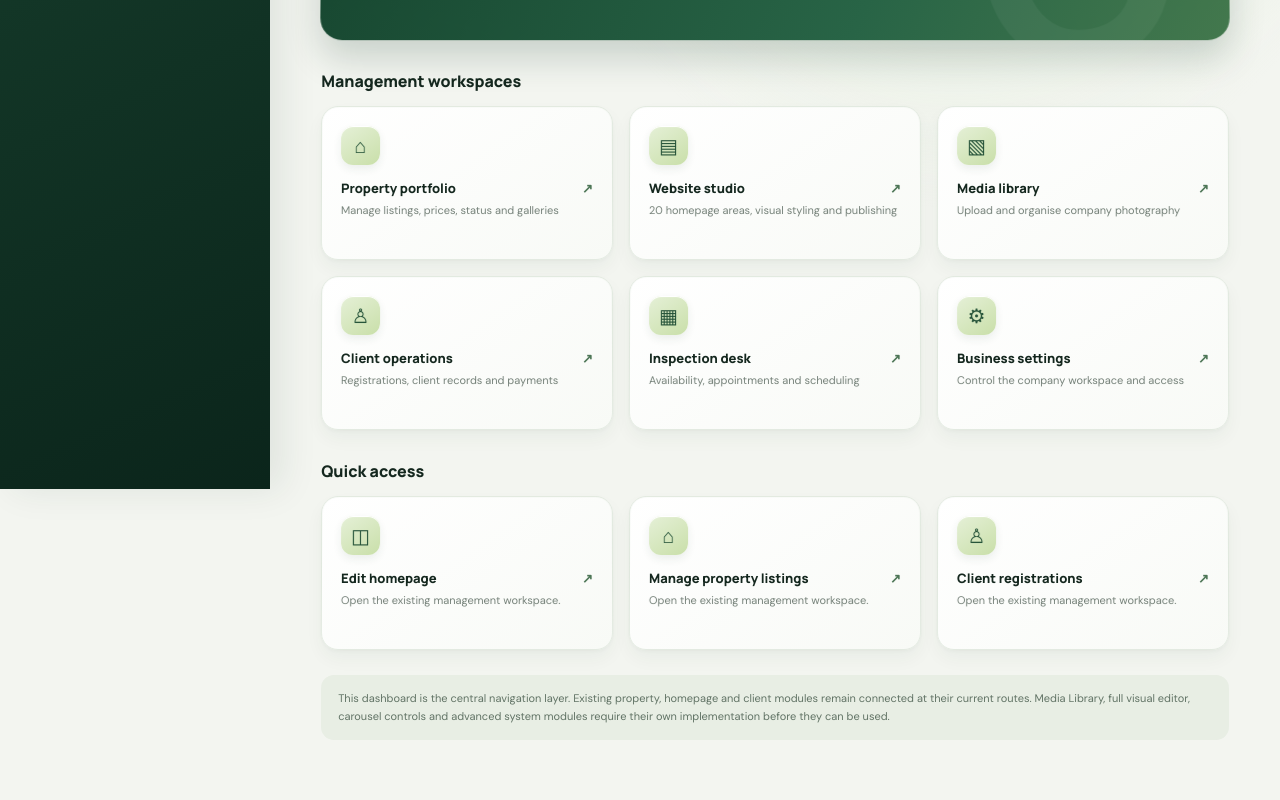
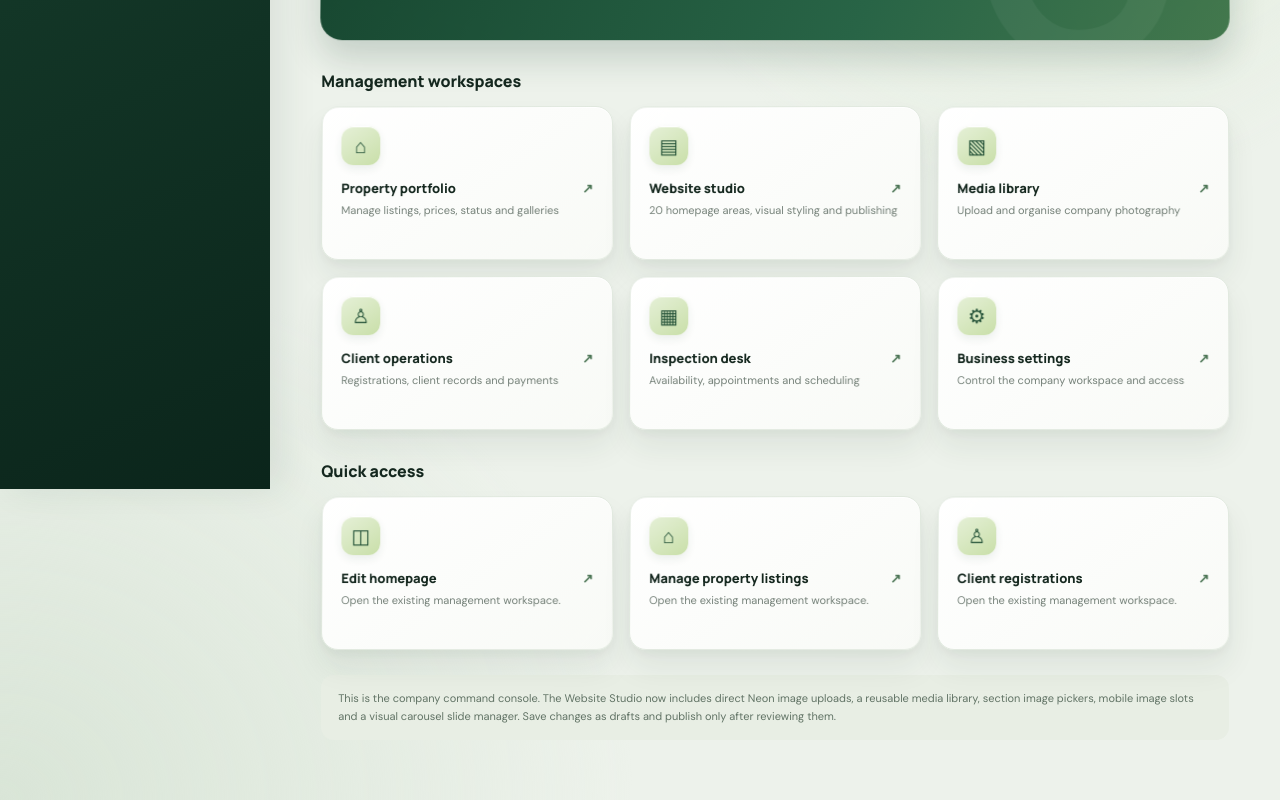
Before and after one commit to mrceogodwin/gbestluxuryrealty, a Next.js app: page /admin/control in a window 1280 px wide. Shown: the part 311-1111 px from the top of the page. Built offline with nearby package versions, Linux system fonts and the light colour scheme; no server answers; a web font is replaced by a local one.

Commit message:
Polish G-BEST command console depth and feature navigation

```diff
--- a/app/admin/control/page.js
+++ b/app/admin/control/page.js
@@ -12,13 +12,13 @@ export default function ControlCentre(){
  return <main className="gb-control">
  <style jsx global>{`
  @import url('https://fonts.googleapis.com/css2?family=DM+Sans:wght@400;500;600;700;800&family=Manrope:wght@400;500;600;700;800&display=swap');
- .gb-control{--ink:#14271e;--green:#164c34;--lime:#b6d879;--paper:#f3f5f0;min-height:100vh;background:radial-gradient(ellipse at 75% -15%,#dcebd5 0,transparent 38%),var(--paper);color:var(--ink);font-family:'DM Sans',sans-serif;display:flex}
+ .gb-control{--ink:#14271e;--green:#164c34;--lime:#b6d879;--paper:#edf2eb;min-height:100vh;background:radial-gradient(ellipse at 82% -10%,#d9e9d1 0,transparent 36%),radial-gradient(ellipse at 0% 100%,#d9e5d7 0,transparent 35%),var(--paper);color:var(--ink);font-family:'DM Sans',sans-serif;display:flex}
  .gb-side{width:270px;flex-shrink:0;background:linear-gradient(155deg,#173f2d,#0b251b);color:#f6f7ef;padding:26px 17px;min-height:100vh;position:sticky;top:0;height:100vh;overflow:auto;box-shadow:12px 0 35px #163b2917}
  .gb-brand{padding:8px 12px 28px;border-bottom:1px solid #ffffff20;margin-bottom:22px}.gb-brand b{font:800 21px Manrope;letter-spacing:2px}.gb-brand small{display:block;color:#b8c9bd;font-size:10px;letter-spacing:2px;margin-top:7px}
  .gb-nav-label{font-size:9px;letter-spacing:2px;color:#a8c0af;padding:17px 12px 8px;font-weight:800}.gb-nav a{display:flex;align-items:center;gap:12px;color:#dce8df;text-decoration:none;padding:11px 12px;border-radius:10px;font-size:12px;margin:3px 0;transition:.2s}.gb-nav a:hover,.gb-nav a.sel{background:linear-gradient(100deg,#ffffff22,#ffffff09);color:#fff;box-shadow:inset 3px 0 #b6d879}.gb-nav a span{width:19px;text-align:center;color:#c4df9d;font-size:16px}
  .gb-main{min-width:0;flex:1;padding:30px clamp(18px,4vw,58px) 60px}.gb-top{display:flex;justify-content:space-between;align-items:center;gap:16px;margin-bottom:32px}.gb-kicker{font-size:10px;letter-spacing:2px;color:#64806d;font-weight:800}.gb-top h1{font:800 clamp(26px,4vw,39px) Manrope;margin:8px 0 5px;letter-spacing:-1.5px}.gb-sub{font-size:13px;color:#708078}.gb-avatar{width:42px;height:42px;border-radius:14px;background:linear-gradient(145deg,#e0efce,#a9c779);display:grid;place-items:center;color:#17432d;font-weight:800;box-shadow:0 8px 20px #315d3b30}
  .gb-welcome{background:linear-gradient(115deg,#16452f,#286446 62%,#43784d);border-radius:22px;padding:27px 30px;color:white;position:relative;overflow:hidden;box-shadow:0 18px 35px #173d2c30,inset 0 1px #ffffff30;transform:perspective(900px) rotateX(1deg)}.gb-welcome:after{content:'G';position:absolute;right:6%;top:-75px;font:900 270px Manrope;color:#ffffff0c;transform:rotate(-12deg);pointer-events:none}.gb-welcome h2{font:800 23px Manrope;margin:0 0 8px;position:relative}.gb-welcome p{font-size:12px;color:#d6e6d8;max-width:520px;line-height:1.7;position:relative}.gb-pill{display:inline-block;background:#c9e69a;color:#183c29;padding:7px 11px;border-radius:99px;font-size:9px;font-weight:800;letter-spacing:1px;margin-bottom:15px}
- .gb-section-title{font:800 16px Manrope;margin:30px 0 14px}.gb-grid{display:grid;grid-template-columns:repeat(3,minmax(0,1fr));gap:16px}.gb-tile{display:block;text-decoration:none;color:inherit;background:linear-gradient(145deg,#fff,#f8faf6);border:1px solid #e0e8de;border-radius:17px;padding:19px;min-height:154px;box-shadow:0 9px 18px #173d2c0b,0 2px 4px #173d2c08;transition:transform .22s,box-shadow .22s;transform:perspective(800px) rotateX(1deg)}.gb-tile:hover{transform:perspective(800px) translateY(-5px) rotateX(0deg);box-shadow:0 18px 28px #173d2c18}.gb-tile-icon{width:39px;height:39px;border-radius:12px;background:linear-gradient(145deg,#e5f0d7,#c9dfa9);display:grid;place-items:center;font-size:20px;color:#245238;box-shadow:inset 0 1px #fff,0 4px 8px #244e3215}.gb-tile h3{font:800 13px Manrope;margin:14px 0 5px}.gb-tile p{font-size:11px;line-height:1.6;color:#748078;margin:0}.gb-tile em{font-style:normal;float:right;color:#4d7656}.gb-note{margin-top:25px;padding:14px 17px;border-radius:13px;background:#e8eee4;color:#617365;font-size:11px;line-height:1.7}
+ .gb-section-title{font:800 16px Manrope;margin:30px 0 14px}.gb-grid{display:grid;grid-template-columns:repeat(3,minmax(0,1fr));gap:16px}.gb-tile{display:block;text-decoration:none;color:inherit;background:linear-gradient(145deg,#fff,#f8faf6);border:1px solid #e0e8de;border-radius:17px;padding:19px;min-height:154px;box-shadow:0 18px 30px #173d2c12,0 5px 10px #173d2c0b,inset 0 1px #fff;transition:transform .22s,box-shadow .22s;transform:perspective(1000px) rotateX(2deg) rotateY(-1deg)}.gb-tile:hover{transform:perspective(1000px) translateY(-6px) rotateX(0deg) rotateY(0deg);box-shadow:0 25px 38px #173d2c22,0 8px 14px #173d2c12}.gb-tile-icon{width:39px;height:39px;border-radius:12px;background:linear-gradient(145deg,#e5f0d7,#c9dfa9);display:grid;place-items:center;font-size:20px;color:#245238;box-shadow:inset 0 1px #fff,0 4px 8px #244e3215}.gb-tile h3{font:800 13px Manrope;margin:14px 0 5px}.gb-tile p{font-size:11px;line-height:1.6;color:#748078;margin:0}.gb-tile em{font-style:normal;float:right;color:#4d7656}.gb-note{margin-top:25px;padding:14px 17px;border-radius:13px;background:#e8eee4;color:#617365;font-size:11px;line-height:1.7}
  @media(max-width:900px){.gb-side{width:220px}.gb-grid{grid-template-columns:repeat(2,minmax(0,1fr))}}
  @media(max-width:620px){.gb-control{display:block}.gb-side{position:relative;width:auto;height:auto;min-height:0;padding:15px}.gb-brand{padding:5px 8px 12px;margin-bottom:8px}.gb-nav{display:flex;gap:7px;overflow-x:auto;padding-bottom:5px}.gb-nav-group{display:contents}.gb-nav-label{display:none}.gb-nav a{white-space:nowrap;background:#ffffff12;padding:9px 11px}.gb-main{padding:21px 15px 40px}.gb-grid{grid-template-columns:1fr 1fr;gap:10px}.gb-tile{padding:14px;min-height:145px}.gb-welcome{padding:23px 20px}.gb-top{margin-bottom:20px}}
  `}</style>
@@ -27,6 +27,6 @@ export default function ControlCentre(){
  <div className="gb-welcome"><span className="gb-pill">SUPER ADMIN WORKSPACE</span><h2>Everything under control.</h2><p>Manage the property portfolio, client operations and the public website from one organised dashboard. Select a workspace below to get started.</p></div>
  <h2 className="gb-section-title">Management workspaces</h2><div className="gb-grid">{tiles.map(([name,desc,url,ic])=><a className="gb-tile" href={url} key={name}><div className="gb-tile-icon">{ic}</div><h3>{name}<em>↗</em></h3><p>{desc}</p></a>)}</div>
  <h2 className="gb-section-title">Quick access</h2><div className="gb-grid">{[['Edit homepage','/admin/super/homepage','◫'],['Manage property listings','/admin/super','⌂'],['Client registrations','/admin/clients','♙']].map(([n,u,i])=><a className="gb-tile" href={u} key={n}><div className="gb-tile-icon">{i}</div><h3>{n}<em>↗</em></h3><p>Open the existing management workspace.</p></a>)}</div>
- <div className="gb-note">This dashboard is the central navigation layer. Existing property, homepage and client modules remain connected at their current routes. Media Library, full visual editor, carousel controls and advanced system modules require their own implementation before they can be used.</div>
+ <div className="gb-note">This is the company command console. The Website Studio now includes direct Neon image uploads, a reusable media library, section image pickers, mobile image slots and a visual carousel slide manager. Save changes as drafts and publish only after reviewing them.</div>
  </section></main>;
 }
```
